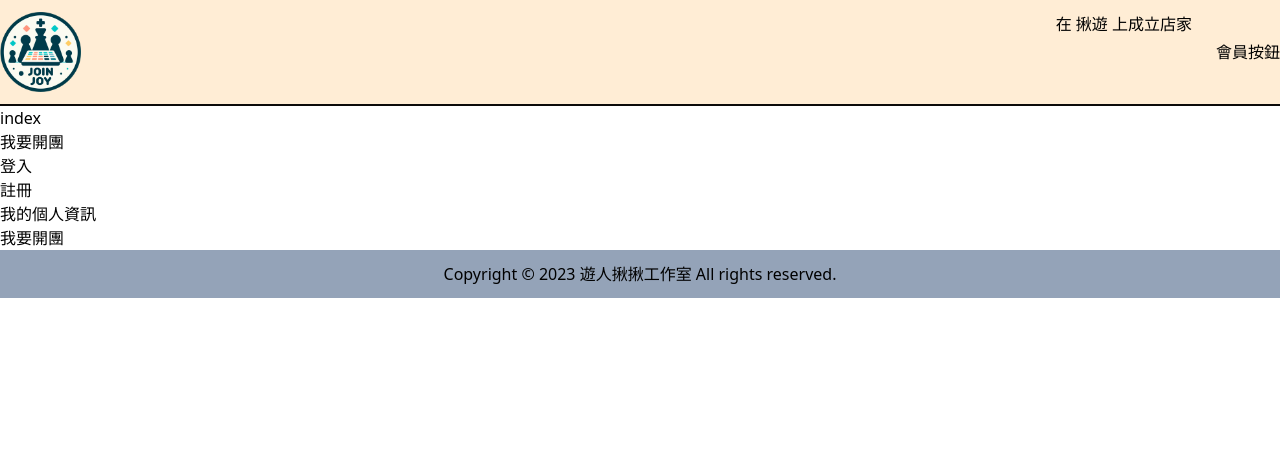
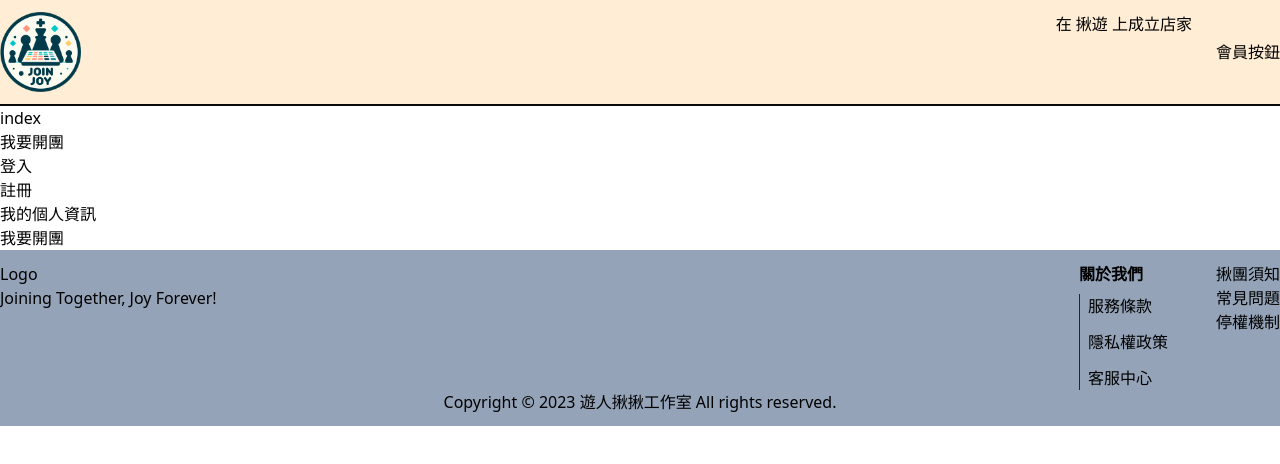
Before and after one commit to star82620/join-joy, a Next.js app: page / in a window 1280 px wide. Shown: the top 464 px of the page. Built offline with nearby package versions, Linux system fonts and the light colour scheme.

Commit message:
update/ adjust Footer & Header layout

```diff
--- a/common/components/Footer.tsx
+++ b/common/components/Footer.tsx
@@ -8,11 +8,39 @@ const copyrightContent: string =
   "Copyright © 2023 遊人揪揪工作室 All rights reserved.";
 
 export default function Footer({}: Props) {
-  //簡易版
+  //簡易版 <div className="text-center w-full">{copyrightContent}</div>
   return (
     <footer className="flex justify-center items-center py-3 bg-slate-400">
-      <div className="container">
-        <div className="text-center">{copyrightContent}</div>
+      <div className="container flex justify-between flex-wrap">
+        <div>
+          <div>Logo</div>
+          <div>Joining Together, Joy Forever!</div>
+        </div>
+        <div className="flex gap-12">
+          <section>
+            <h6 className="font-semibold">關於我們</h6>
+            <ul className="border-l border-stone-800 pl-2 mt-2 flex gap-3 flex-col">
+              <li>
+                <a>服務條款</a>
+              </li>
+              <li>
+                <a>隱私權政策</a>
+              </li>
+              <li>
+                <a href="#">客服中心</a>
+              </li>
+            </ul>
+          </section>
+          <section>
+            <h6>揪團須知</h6>
+            <ul>
+              <li>常見問題</li>
+              <li>停權機制</li>
+            </ul>
+          </section>
+        </div>
+
+        <div className="text-center w-full">{copyrightContent}</div>
       </div>
     </footer>
   );
--- a/common/components/Header.tsx
+++ b/common/components/Header.tsx
@@ -5,7 +5,7 @@ interface Props {}
 
 export default function Header() {
   return (
-    <header className="bg-orange-100 py-3 border-b-2 border-stone-950">
+    <header className="flex justify-center items-center bg-orange-100 py-3 border-b-2 border-stone-950">
       <div className="container flex justify-between">
         <Logo />
         <div className="flex gap-6">
```
